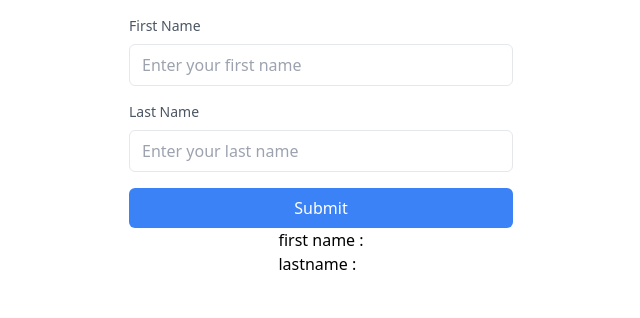
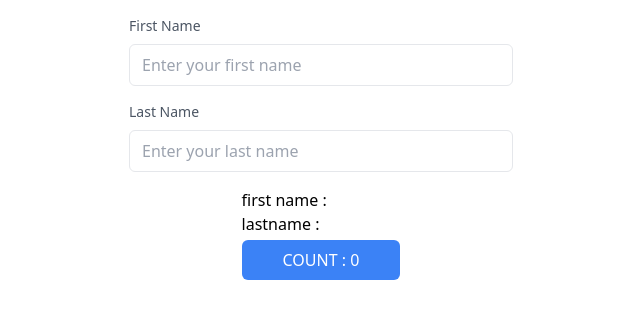
Before and after one commit to aamir910/REzolVANt-TAsk, a React (Create React App) app: page / in a window 1280 px wide. Shown: the top 318 px of the page, without its empty margins (319-959 px from the left). Built offline with nearby package versions, Linux system fonts and the light colour scheme.

Commit message:
done with useeffect concept

```diff
--- a/src/components/tasks/practice.jsx
+++ b/src/components/tasks/practice.jsx
@@ -1,4 +1,4 @@
-import React, { useState } from 'react';
+import React, { useState ,useEffect } from 'react';
 
 const Practice = () => {
 //   const [firstName, setFirstName] = useState('');
@@ -6,7 +6,7 @@ const Practice = () => {
 
   let obj = { fname : "123" , lname : "123"}
   const [object , setobject] = useState({ firstname : "" , lastname : ""})
-
+ const [count , setcount] = useState(0) ;
   const handleFirstNameChange = (event) => {
     //   setFirstName( event.target.value);
       setobject({ ...object  , firstname : event.target.value } )
@@ -25,6 +25,19 @@ const Practice = () => {
         // setobject( { fname : firstName , lname : lastName} )
         // obj = { fname : firstName , lname : lastName}
     };
+    useEffect(() => {
+
+
+       console.log("aamir ")
+       document.title  = `you click ${count} the counter`
+
+   } , [count] )
+
+    const handlebtn = () =>{
+let a = count+1 ;
+     setcount(a)
+    } ;
+
 
   return (
     <div className="flex justify-center  flex-col items-center p-4">
@@ -55,18 +68,24 @@ const Practice = () => {
             placeholder="Enter your last name"
           />
         </div>
-        <button
-          type="submit"
-          className="w-full px-4 py-2 text-white bg-blue-500 rounded-md hover:bg-blue-600 focus:outline-none focus:bg-blue-600"
-        >
-          Submit
-        </button>
+
       </form>
       <div className="display">
        first name : {object.firstname}  <br />
        lastname : {object.lastname}
 
+
+
+    {/* perform the useeffect hook there   */}
+      <button
+          className="w-full my-1 mpx-4 py-2 text-white bg-blue-500 rounded-md hover:bg-blue-600 focus:outline-none focus:bg-blue-600"
+       onClick={(handlebtn)}
+      >
+          COUNT : {count}
+        </button>
       </div>
+
+
     </div>
   );
 };
```
